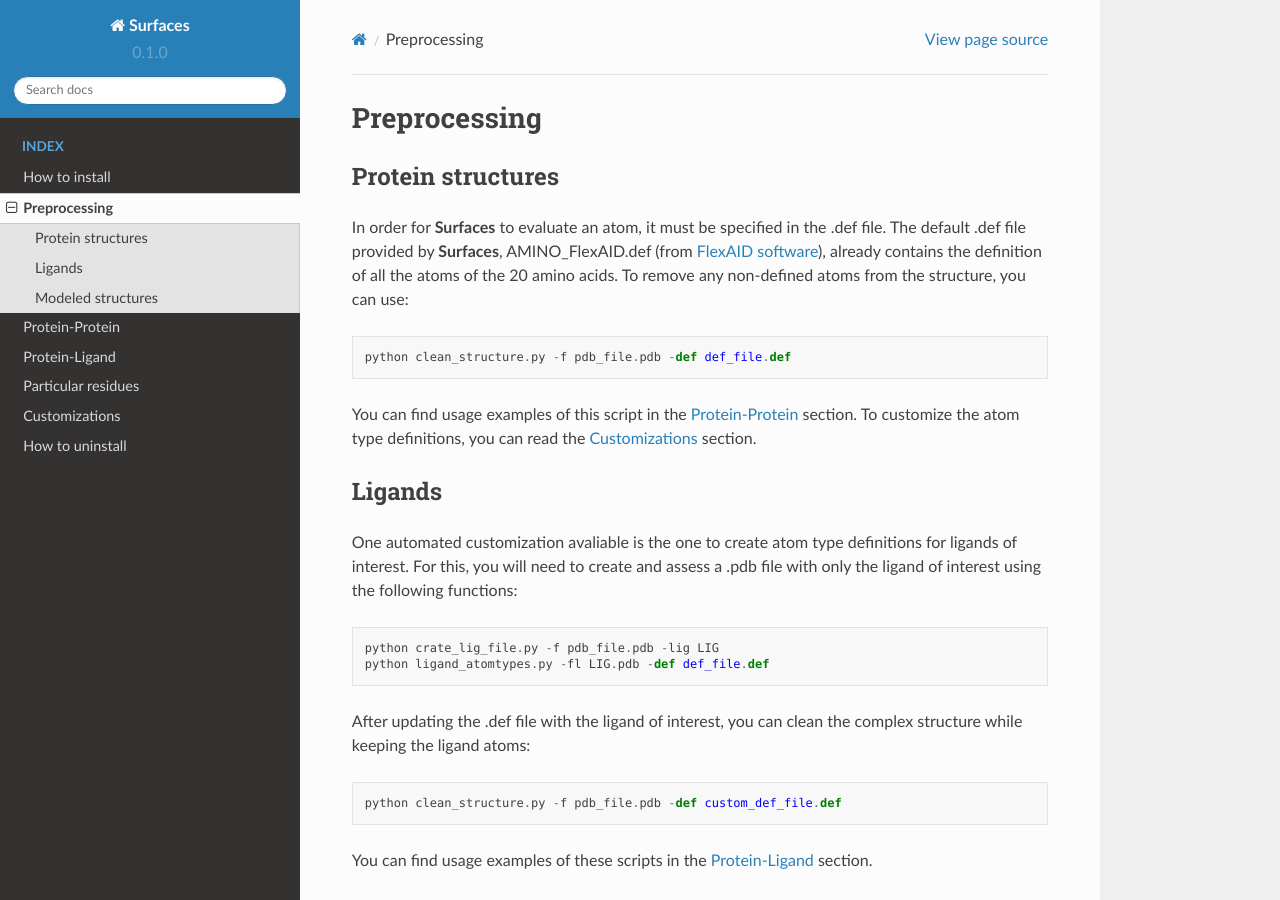
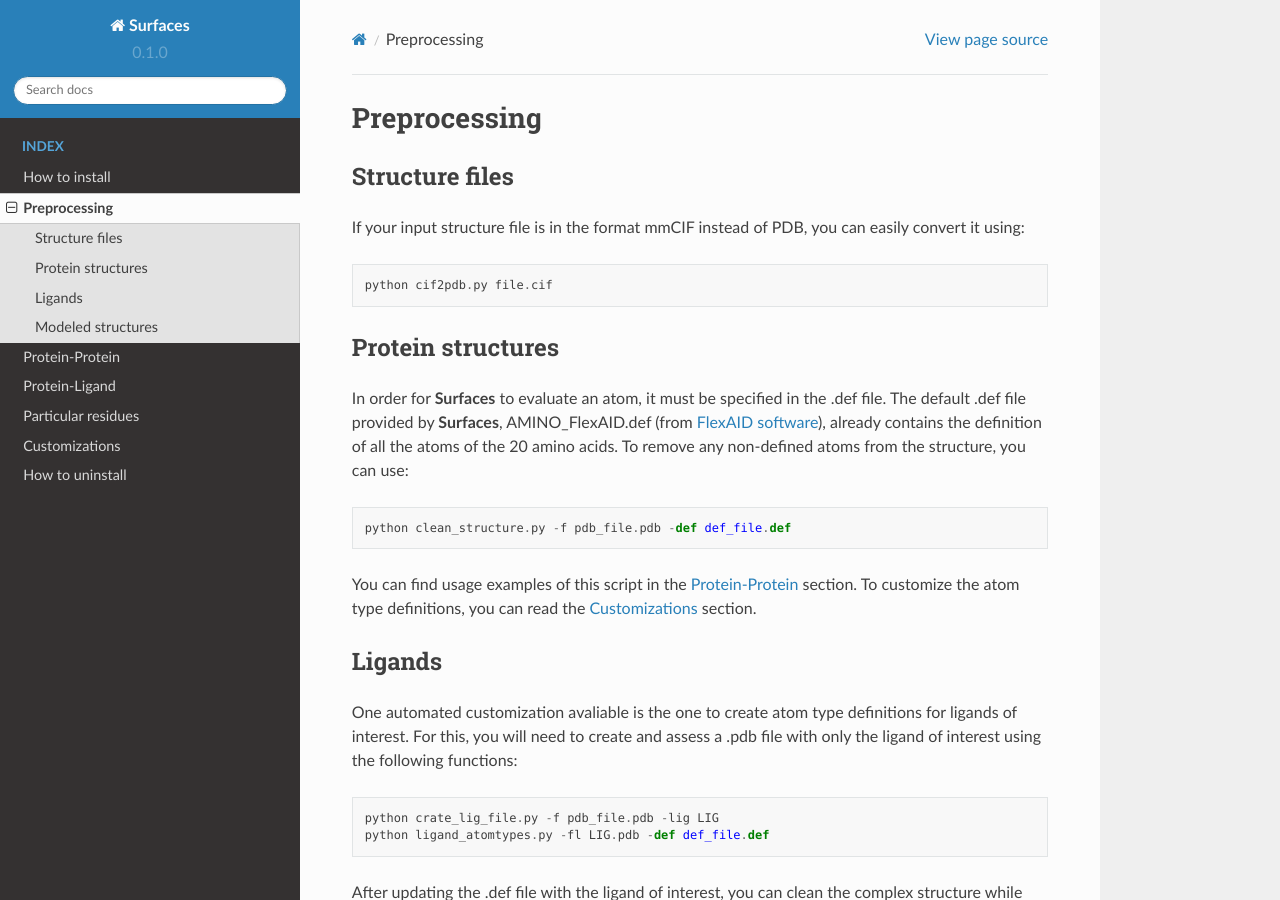
Before and after one commit to nataliateruel/Surfaces_tutorial, a Sphinx documentation site: the page built from docs/source/Preprocessing.rst, in a window 1280 px wide and 900 px high. Built offline with Sphinx 7.4.7 and the Read the Docs theme 2.0.0, drawn with Linux system fonts in a browser that asks for light colours.

Commit message:
Update Preprocessing.rst

```diff
--- a/docs/source/Preprocessing.rst
+++ b/docs/source/Preprocessing.rst
@@ -1,5 +1,11 @@
 Preprocessing
 =====
+Structure files
+------------
+
+If your input structure file is in the format mmCIF instead of PDB, you can easily convert it using::
+
+   python cif2pdb.py file.cif
 
 Protein structures
 ------------
```
